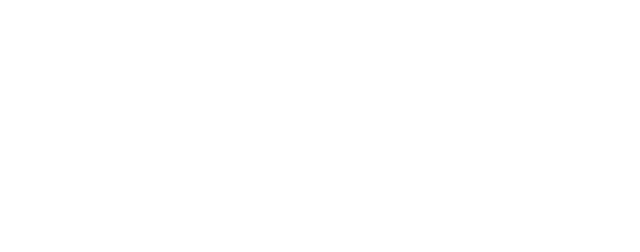
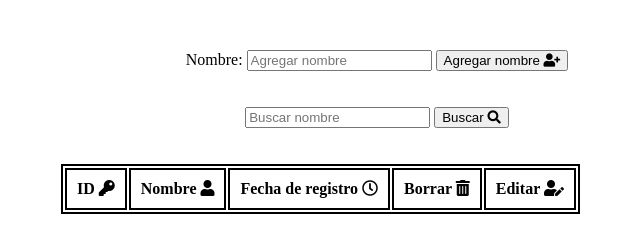
Before and after one commit to Sergio884/CRUD-y-busqueda, a plain HTML site: page cliente/index.html in a window 1280 px wide. Shown: the whole page, without its empty margins (263-903 px from the left). Drawn offline with Linux system fonts and the light colour scheme.

Commit message:
Se agregaron los cambios hasta el servidor

```diff
--- a/cliente/estilos.css
+++ b/cliente/estilos.css
@@ -0,0 +1,13 @@
+main {
+    width: 50%;
+    margin: 50px auto;
+    text-align: center;
+}
+
+table, th, td{
+    border: 2px solid #000;
+}
+
+th, td{
+    padding: 10px;
+}
--- a/cliente/index.html
+++ b/cliente/index.html
@@ -4,9 +4,42 @@
     <meta charset="UTF-8">
     <meta http-equiv="X-UA-Compatible" content="IE=edge">
     <meta name="viewport" content="width=device-width, initial-scale=1.0">
-    <title>Document</title>
+    <link rel="stylesheet" href="estilos.css">
+    <link rel="stylesheet" href="https://cdnjs.cloudflare.com/ajax/libs/font-awesome/5.15.3/css/all.min.css" integrity="sha512-iBBXm8fW90+nuLcSKlbmrPcLa0OT92xO1BIsZ+ywDWZCvqsWgccV3gFoRBv0z+8dLJgyAHIhR35VZc2oM/gI1w==" crossorigin="anonymous" />
+
+    <title>CRUD</title>
 </head>
 <body>
+    <main>
+        <label>Nombre:</label>
+        <input type="text" id="nombre-input" placeholder="Agregar nombre">
+        <button id="agregar-btn">Agregar nombre <i class="fas fa-user-plus"></i></button>
 
+        <br>
+        <br>
+        <br>
+
+        <div>
+            <input type="text" placeholder="Buscar nombre" id="busqueda-input">
+            <button id="busqueda-btn">Buscar <i class="fas fa-search"></i></button>
+        </div>
+
+        <br>
+        <br>
+
+        <table id="tabla">
+            <thead>
+                <th>ID <i class="fas fa-key"></i></th>
+                <th>Nombre <i class="fas fa-user"></i></th>
+                <th>Fecha de registro <i class="far fa-clock"></i></th>
+                <th>Borrar <i class="fas fa-trash-alt"></i></th>
+                <th>Editar <i class="fas fa-user-edit"></i></th>
+            </thead>
+        </table>
+
+    </main>
+
+
+    <script src="index.js"></script>
 </body>
 </html>
--- a/cliente/index.js
+++ b/cliente/index.js
@@ -0,0 +1,11 @@
+document.addEventListener('DOMContentLoaded',function(){
+    cargarTablaHTML([]);
+})
+
+function cargarTablaHTML(data){
+    const tabla = document.querySelector('table tbody');
+
+    if(data.length === 0){
+        tabla.innerHTML= "<tr><td class='vacio' colspan='5'>Tabla Vacia</td></tr>"
+    }
+}
```
Also changed, not shown: servidor/package.json (added, +21 -0 lines), servidor/app.js (added), 1 other file.
